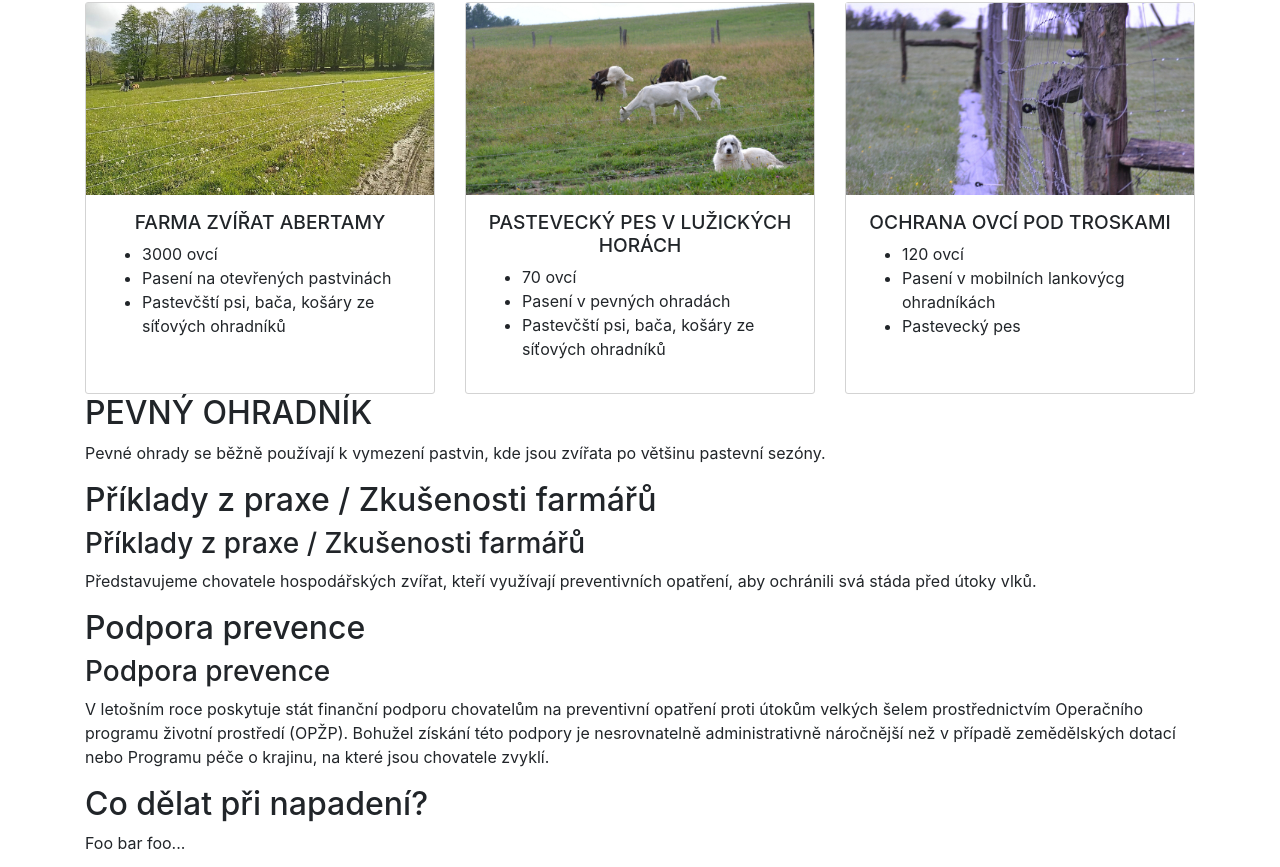
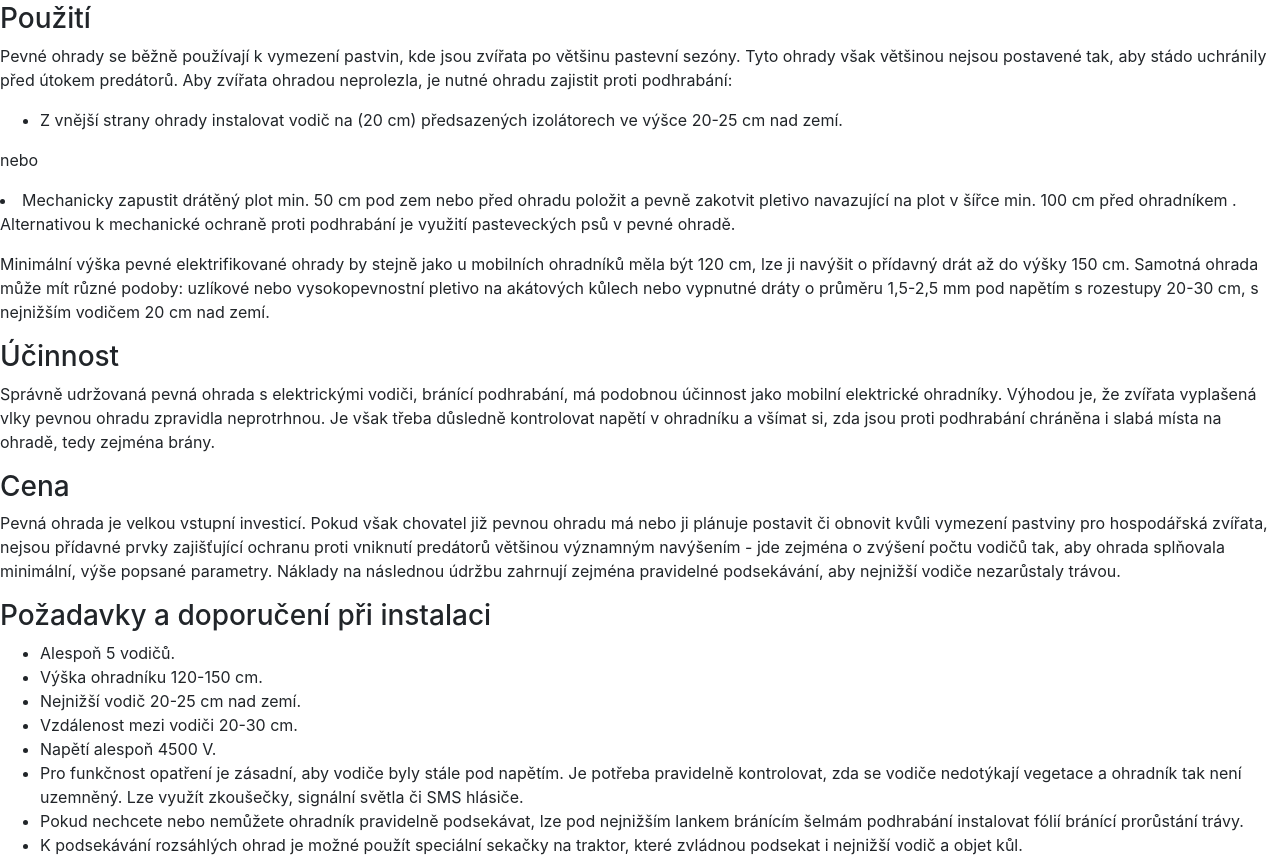
Before and after one commit to ondrejsika/oo, a Next.js app: page / in a window 1280 px wide. Shown: the part 3933-4800 px from the top of the page. Built offline with nearby package versions, Linux system fonts and the light colour scheme.

Commit message:
article 3

```diff
--- a/pages/index.js
+++ b/pages/index.js
@@ -349,6 +349,89 @@
         </ul>
       </Article>
     </Section>
+    <Section header="PEVNÝ OHRADNÍK">
+      <p>
+        Pevné ohrady se běžně používají k vymezení pastvin, kde jsou zvířata po
+        většinu pastevní sezóny.
+      </p>
+    </Section>
+    <Article header="Použití">
+      <p>
+        Pevné ohrady se běžně používají k vymezení pastvin, kde jsou zvířata po
+        většinu pastevní sezóny. Tyto ohrady však většinou nejsou postavené tak,
+        aby stádo uchránily před útokem predátorů. Aby zvířata ohradou
+        neprolezla, je nutné ohradu zajistit proti podhrabání:
+      </p>
+      <ul>
+        <li>
+          Z vnější strany ohrady instalovat vodič na (20 cm) předsazených
+          izolátorech ve výšce 20-25 cm nad zemí.
+        </li>
+      </ul>
+      <p>nebo</p>
+      <li>
+        Mechanicky zapustit drátěný plot min. 50 cm pod zem nebo před ohradu
+        položit a pevně zakotvit pletivo navazující na plot v šířce min. 100 cm
+        před ohradníkem .
+      </li>
+      <p>
+        Alternativou k mechanické ochraně proti podhrabání je využití
+        pasteveckých psů v pevné ohradě.{" "}
+      </p>
+      <p>
+        Minimální výška pevné elektrifikované ohrady by stejně jako u mobilních
+        ohradníků měla být 120 cm, lze ji navýšit o přídavný drát až do výšky
+        150 cm. Samotná ohrada může mít různé podoby: uzlíkové nebo
+        vysokopevnostní pletivo na akátových kůlech nebo vypnutné dráty o
+        průměru 1,5-2,5 mm pod napětím s rozestupy 20-30 cm, s nejnižším vodičem
+        20 cm nad zemí.
+      </p>
+    </Article>
+    <Article header="Účinnost">
+      <p>
+        Správně udržovaná pevná ohrada s elektrickými vodiči, bránící
+        podhrabání, má podobnou účinnost jako mobilní elektrické ohradníky.
+        Výhodou je, že zvířata vyplašená vlky pevnou ohradu zpravidla
+        neprotrhnou. Je však třeba důsledně kontrolovat napětí v ohradníku a
+        všímat si, zda jsou proti podhrabání chráněna i slabá místa na ohradě,
+        tedy zejména brány.
+      </p>
+    </Article>
+    <Article header="Cena">
+      <p>
+        Pevná ohrada je velkou vstupní investicí. Pokud však chovatel již pevnou
+        ohradu má nebo ji plánuje postavit či obnovit kvůli vymezení pastviny
+        pro hospodářská zvířata, nejsou přídavné prvky zajišťující ochranu proti
+        vniknutí predátorů většinou významným navýšením - jde zejména o zvýšení
+        počtu vodičů tak, aby ohrada splňovala minimální, výše popsané
+        parametry. Náklady na následnou údržbu zahrnují zejména pravidelné
+        podsekávání, aby nejnižší vodiče nezarůstaly trávou.
+      </p>
+    </Article>
+    <Article header="Požadavky a doporučení při instalaci">
+      <ul>
+        <li>Alespoň 5 vodičů.</li>
+        <li>Výška ohradníku 120-150 cm.</li>
+        <li>Nejnižší vodič 20-25 cm nad zemí.</li>
+        <li>Vzdálenost mezi vodiči 20-30 cm.</li>
+        <li>Napětí alespoň 4500 V.</li>
+        <li>
+          Pro funkčnost opatření je zásadní, aby vodiče byly stále pod napětím.
+          Je potřeba pravidelně kontrolovat, zda se vodiče nedotýkají vegetace a
+          ohradník tak není uzemněný. Lze využít zkoušečky, signální světla či
+          SMS hlásiče.
+        </li>
+        <li>
+          Pokud nechcete nebo nemůžete ohradník pravidelně podsekávat, lze pod
+          nejnižším lankem bránícím šelmám podhrabání instalovat fólií bránící
+          prorůstání trávy.
+        </li>
+        <li>
+          K podsekávání rozsáhlých ohrad je možné použít speciální sekačky na
+          traktor, které zvládnou podsekat i nejnižší vodič a objet kůl.
+        </li>
+      </ul>
+    </Article>
     <Section header="Příklady z praxe/Zkušenosti farmářů">
       <Article>
         <p>
@@ -383,18 +466,13 @@
         >
           <ul>
             <li>120 ovcí</li>
-            <li>Pasení v mobilních lankovýcg ohradníkách</li>
+            <li>Pasení v mobilních lankových ohradníkách</li>
             <li>Pastevecký pes</li>
           </ul>
         </Box>
       </BoxWrapper>
     </Section>
-    <Section header="PEVNÝ OHRADNÍK">
-      <p>
-        Pevné ohrady se běžně používají k vymezení pastvin, kde jsou zvířata po
-        většinu pastevní sezóny.
-      </p>
-    </Section>
+
     <Section header="Příklady z praxe / Zkušenosti farmářů">
       <Article header="Příklady z praxe / Zkušenosti farmářů">
         <p>
```
